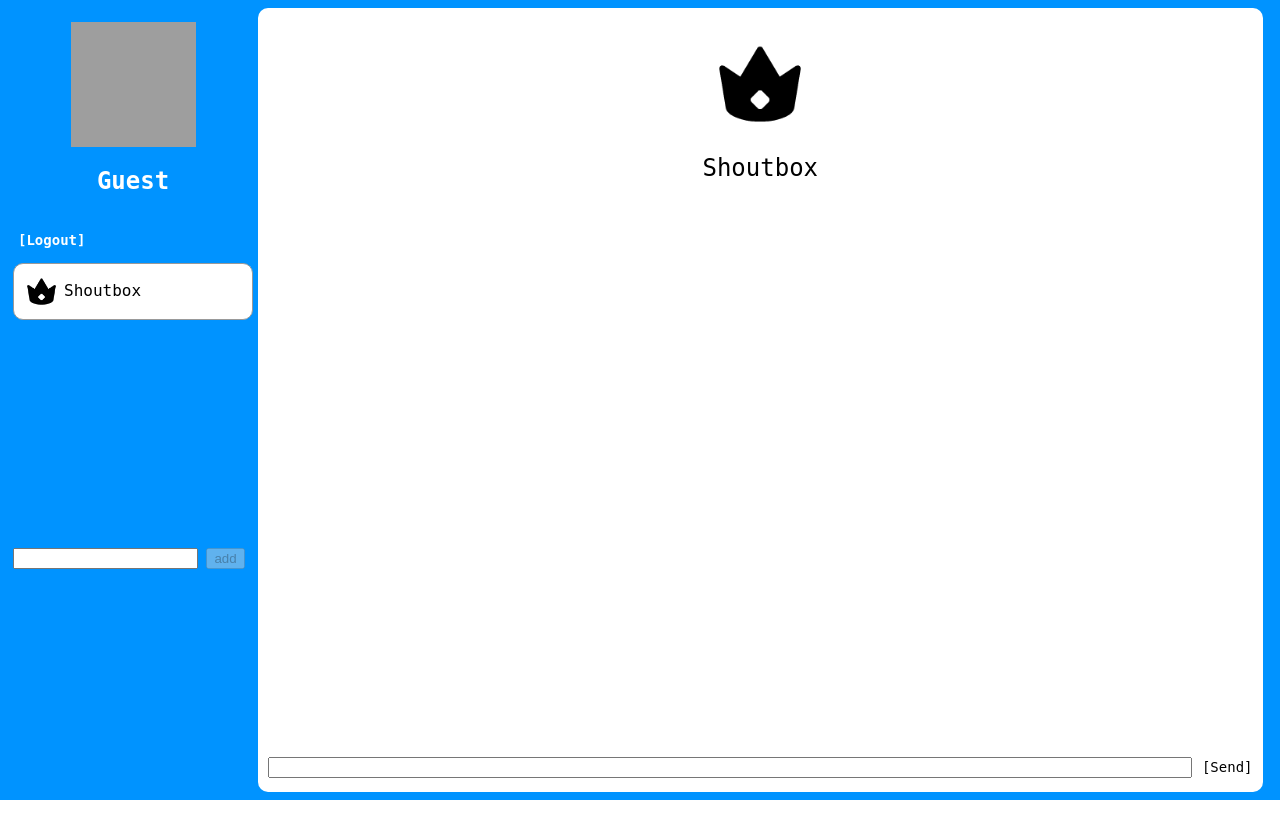
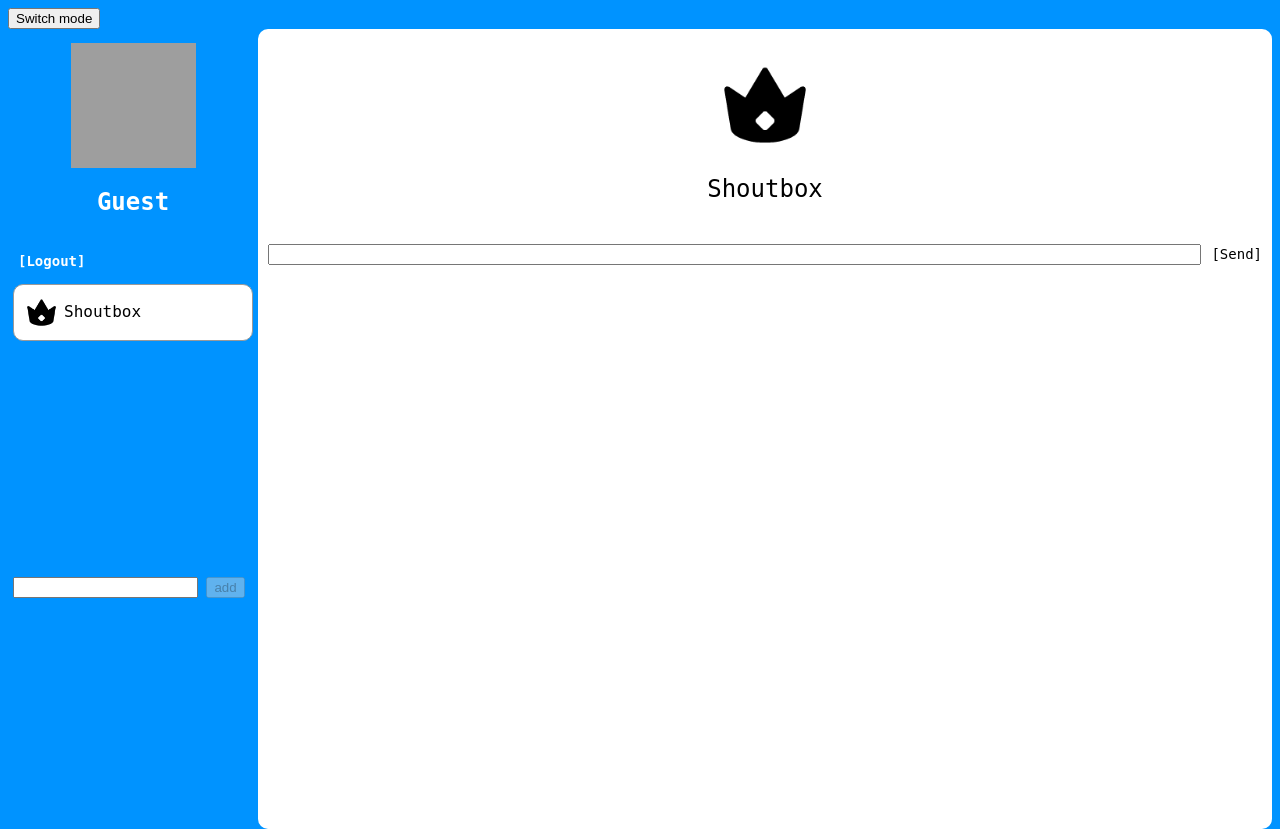
Before and after one commit to xlab-classes/cse442-spring2022-team-the-squad, a Flask app: page /landingPage/index.html in a window 1280 px wide. Before the commit the page ends 800 px from the top, so only its background shows below. Run offline with Flask 2, Linux system fonts and the light colour scheme; data that the repository does not hold is empty; grey boxes are pictures that could not be loaded.

Commit message:
adds dark mode to chat page

```diff
--- a/static/styles/landingPage/css/main.css
+++ b/static/styles/landingPage/css/main.css
@@ -1,18 +1,31 @@
-html, body {
+html {
+	font-family: "Source Code Pro", Mono, Verdana, Arial;
 	font-size: 14px;
-	height: 99%;
-	width: 99%;
-	font-family: "Source Code Pro", Mono, Verdana, Arial;
+	height: 100vh;
+}
+
+body {
+	height: 100%;
 	background-color: #0093ff;
+}
+
+.bodyDark {
+	background-color: black;
+}
+
+.chatDark {
+	background-color: grey;
+	flex-grow: 1;
+	flex-direction: column;
+	border-radius: 10px;
 }
 
 #page {
 	position: relative;
-	margin: 0px auto;
+	margin: 0px;
 	display: flex;
 	flex-direction: row;
 	height: 100%;
-	width: 100%;
 }
 
 /* ========== STATUS FRAME =========== */
--- a/templates/landingPage/index.html
+++ b/templates/landingPage/index.html
@@ -5,6 +5,19 @@
 		<script src="{{ url_for('static',filename='styles/landingPage/javascript/main.js') }}"></script>
 	</head>
 	<body onload="on_load()">
+		<!-- Adds a dark mode button to toggle -->
+		<button onclick="darkFunction()">Switch mode</button>
+
+		<script>
+			function darkFunction() {
+				var element = document.body;
+				var pg = document.getElementById("page");
+				var chatElem = document.getElementById("theme-frame");
+				chatElem.classList.toggle("chatDark");
+				element.classList.toggle("bodyDark");
+				pg.classList.toggle("bodyDark");
+			}
+		</script>
 		<div id="page">
 			<div id="status-frame">
 				<div id="profile-frame">
@@ -66,6 +79,7 @@
 				</div>
 			</div>
 			<div id="chat-frame">
+				<div id = "theme-frame">
 					<div id="recipient-frame">
 						<div id="recipient-photo">
 							<img src="{{ url_for('static',filename='styles/landingPage/images/profile_pic.png') }}" id="recipient-photo-image">
@@ -92,5 +106,6 @@
 					</div>
 				</div>
 			</div>
+		</div>
 	</body>
 </html>
```
Lines whose indentation alone changed are shown as unchanged.
